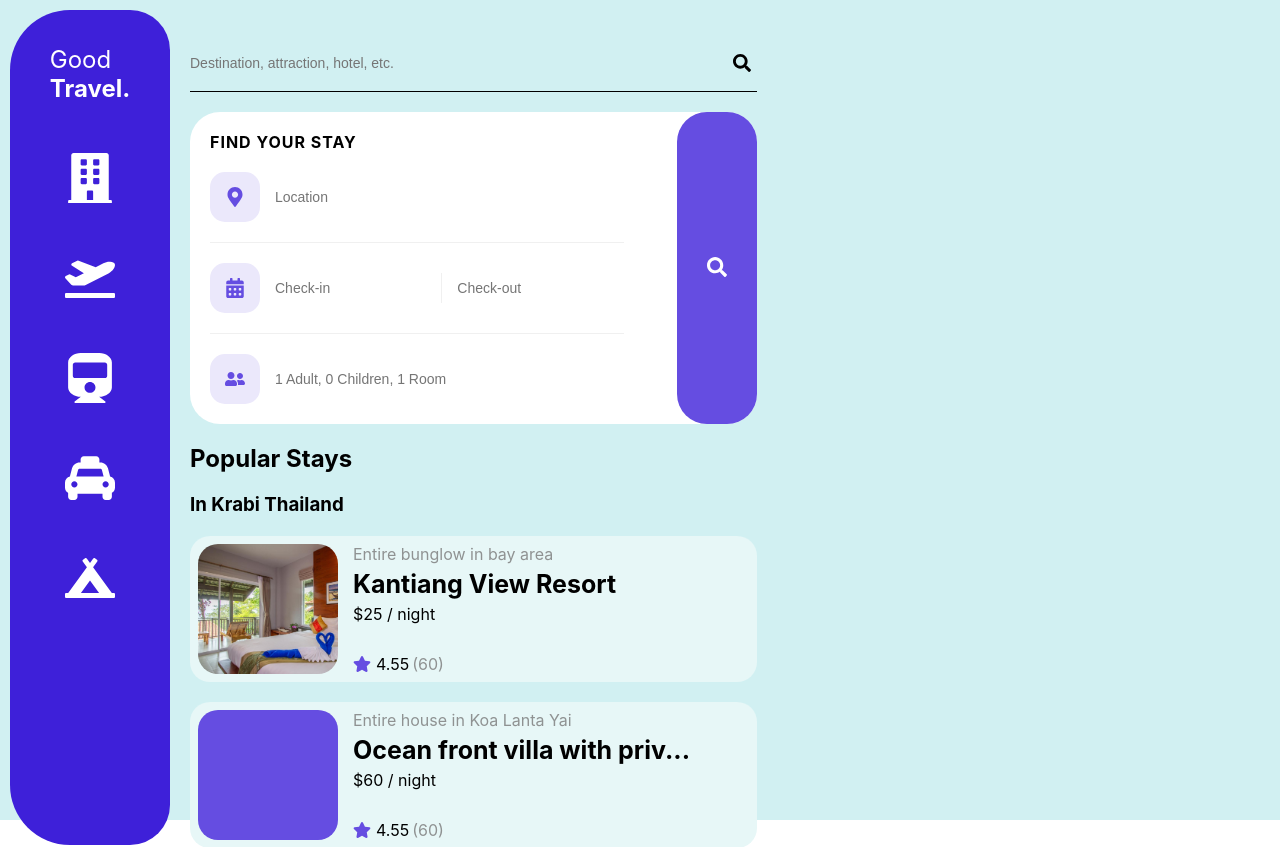
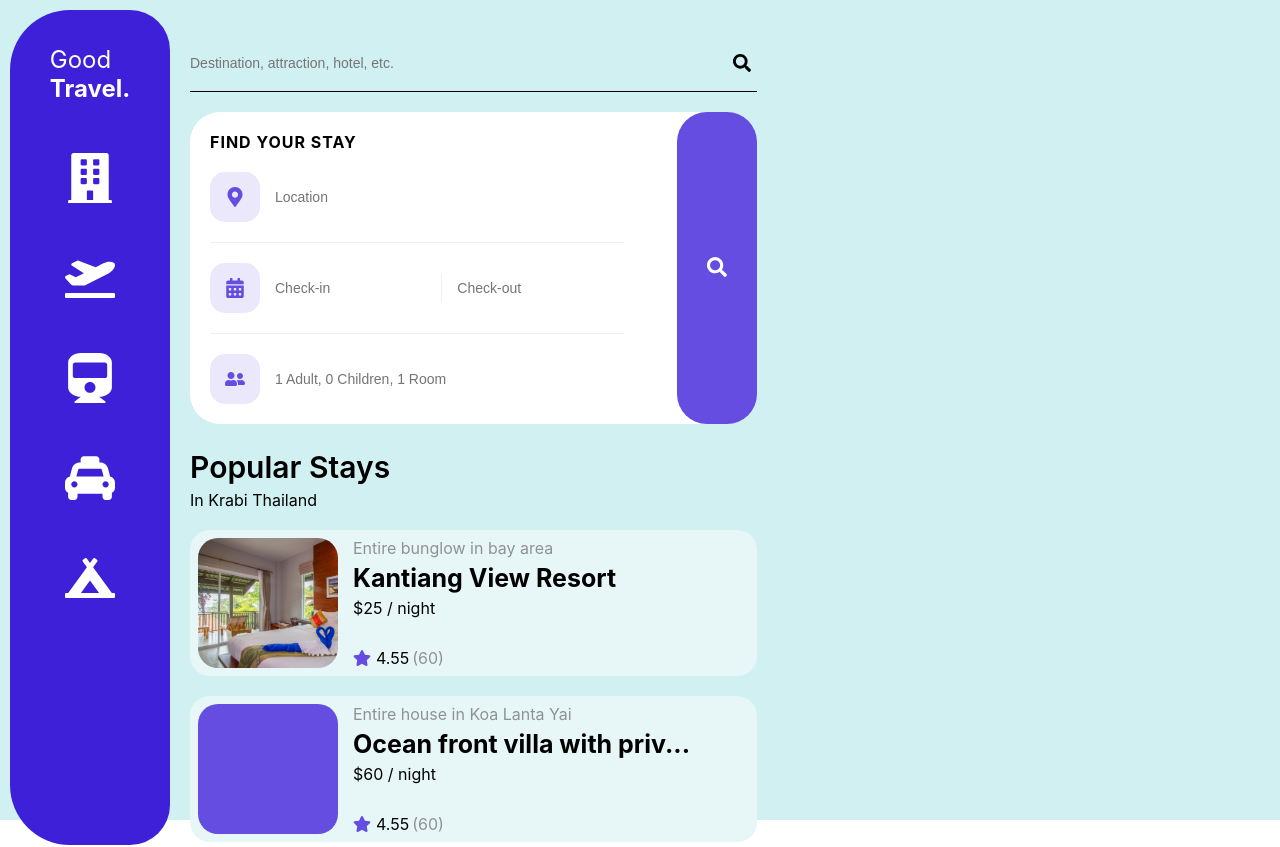
Before and after one commit to phil-the-dev/travel-web-app, a React (Create React App) app: page / in a window 1280 px wide. Shown: the top 847 px of the page. Built offline with nearby package versions, Linux system fonts and the light colour scheme.

Commit message:
styling header for popular stays

```diff
--- a/src/components/PopularStays.js
+++ b/src/components/PopularStays.js
@@ -14,8 +14,8 @@ const PopularStays = () => {
 
   return (
     <div>
-      <h2>Popular Stays</h2>
-      <h3>In Krabi Thailand</h3>
+      <h2 style={{fontSize: '30px', marginBottom: '5px', fontWeight: '600' }}>Popular Stays</h2>
+      <h3 style={{fontSize: '16px', marginTop: '5px', fontWeight: 'normal'}}>In Krabi Thailand</h3>
       {stays.map(stay => (<PopularStay {...stay} />))}
     </div>
   )
```
